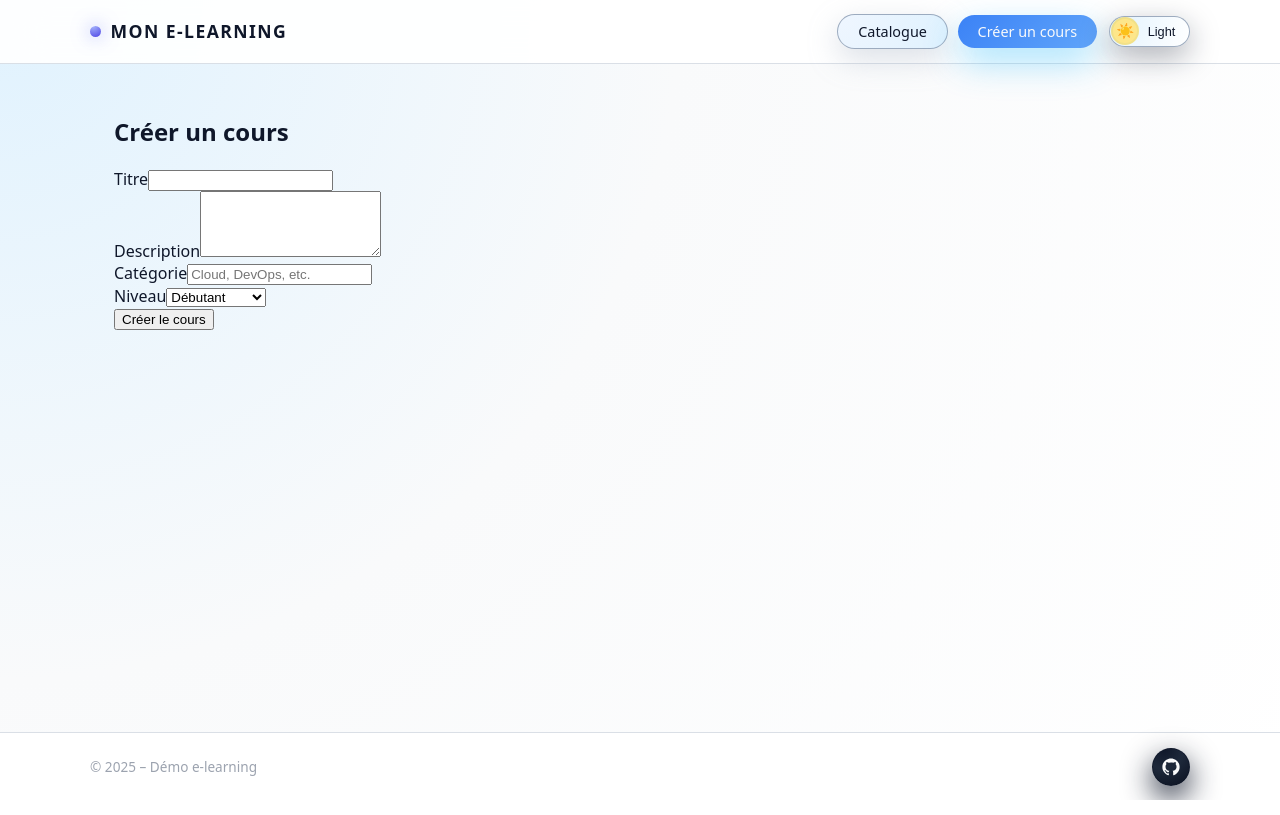
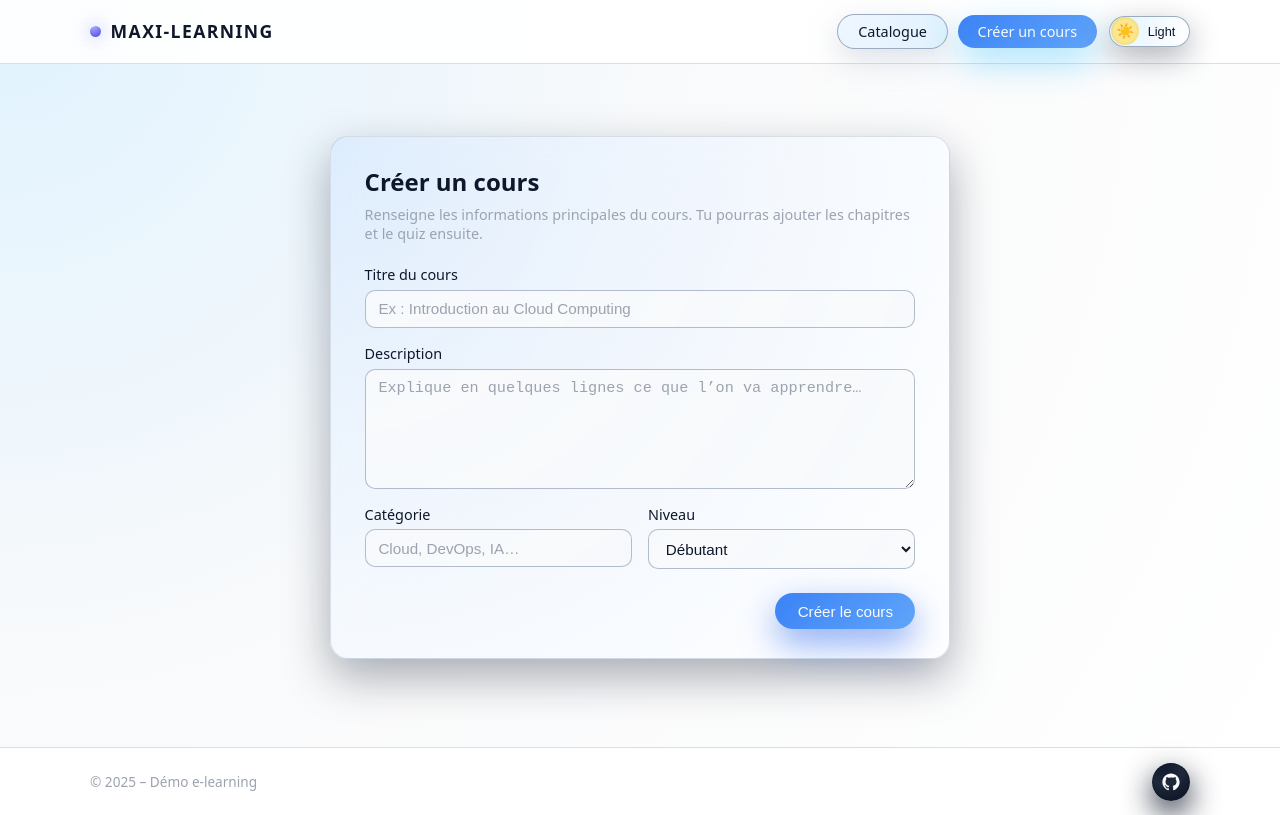
Before and after one commit to Juenzo/CloudComputing-Project, a React (Create React App) app in the folder frontend/: page /courses/new in a window 1280 px wide. Built offline with nearby package versions, Linux system fonts and the light colour scheme.

Commit message:
fix(front): resolve issues in course creation flow

```diff
--- a/frontend/src/App.tsx
+++ b/frontend/src/App.tsx
@@ -40,7 +40,7 @@ const App: React.FC = () => {
           <div className="container header-content">
             <Link to="/" className="logo">
               <span className="logo-dot" />
-              Mon E-learning
+              Maxi-learning
             </Link>
 
             <div className="header-right">
--- a/frontend/src/index.css
+++ b/frontend/src/index.css
@@ -314,3 +314,178 @@ a {
     align-items: flex-start;
   }
 }
+/* ===========================
+   Page : Création de cours
+   =========================== */
+
+.course-create {
+  padding: 2.5rem 0 3rem;
+  display: flex;
+  justify-content: center;
+}
+
+.course-create-card {
+  width: 100%;
+  max-width: 620px;
+  border-radius: 18px;
+  padding: 1.8rem 2.1rem;
+  border: 1px solid var(--header-border);
+  box-shadow: 0 18px 45px rgba(15, 23, 42, 0.35);
+  backdrop-filter: blur(18px);
+}
+
+/* Variante selon le thème */
+
+.app.theme-dark .course-create-card {
+  background: radial-gradient(
+      circle at top left,
+      rgba(148, 163, 184, 0.08),
+      rgba(15, 23, 42, 0.96)
+    );
+}
+
+.app.theme-light .course-create-card {
+  background: radial-gradient(
+      circle at top left,
+      rgba(191, 219, 254, 0.35),
+      rgba(255, 255, 255, 0.96)
+    );
+}
+
+/* Header du formulaire */
+
+.course-create-header h2 {
+  margin: 0 0 0.4rem;
+  font-size: 1.5rem;
+}
+
+.course-create-header p {
+  margin: 0 0 1.4rem;
+  font-size: 0.9rem;
+  color: #9ca3af;
+}
+
+/* Formulaire */
+
+.course-form {
+  display: flex;
+  flex-direction: column;
+  gap: 1rem;
+}
+
+.course-form-row {
+  display: flex;
+  gap: 1rem;
+}
+
+@media (max-width: 640px) {
+  .course-form-row {
+    flex-direction: column;
+  }
+}
+
+.course-form-group {
+  display: flex;
+  flex-direction: column;
+  gap: 0.35rem;
+  flex: 1;
+}
+
+.course-form-group label {
+  font-size: 0.9rem;
+  font-weight: 500;
+}
+
+.course-form-group input,
+.course-form-group textarea,
+.course-form-group select {
+  border-radius: 10px;
+  border: 1px solid rgba(148, 163, 184, 0.7);
+  padding: 0.6rem 0.8rem;
+  font-size: 0.95rem;
+  outline: none;
+  background: rgba(15, 23, 42, 0.04);
+  color: inherit;
+  transition: border-color 0.15s ease, box-shadow 0.15s ease,
+    background 0.15s ease;
+}
+
+.app.theme-dark .course-form-group input,
+.app.theme-dark .course-form-group textarea,
+.app.theme-dark .course-form-group select {
+  background: rgba(15, 23, 42, 0.9);
+}
+
+.app.theme-light .course-form-group input,
+.app.theme-light .course-form-group textarea,
+.app.theme-light .course-form-group select {
+  background: rgba(248, 250, 252, 0.95);
+}
+
+.course-form-group input::placeholder,
+.course-form-group textarea::placeholder {
+  color: #9ca3af;
+}
+
+.course-form-group textarea {
+  resize: vertical;
+  min-height: 120px;
+}
+
+.course-form-group input:focus,
+.course-form-group textarea:focus,
+.course-form-group select:focus {
+  border-color: rgba(59, 130, 246, 0.9);
+  box-shadow: 0 0 0 2px rgba(59, 130, 246, 0.35);
+}
+
+/* Bouton */
+
+.course-form-actions {
+  margin-top: 0.5rem;
+  display: flex;
+  justify-content: flex-end;
+}
+
+.course-btn-primary {
+  border: none;
+  border-radius: 999px;
+  padding: 0.6rem 1.4rem;
+  font-size: 0.95rem;
+  font-weight: 500;
+  cursor: pointer;
+  color: #f9fafb;
+  background: var(--nav-primary-bg);
+  box-shadow: 0 14px 35px rgba(37, 99, 235, 0.55);
+  transition: transform 0.12s ease, box-shadow 0.12s ease,
+    background 0.12s ease, opacity 0.12s ease;
+}
+
+.course-btn-primary:hover:not(:disabled) {
+  transform: translateY(-1px) scale(1.02);
+  background: var(--nav-primary-hover-bg);
+  box-shadow: 0 20px 50px rgba(37, 99, 235, 0.7);
+}
+
+.course-btn-primary:disabled {
+  opacity: 0.6;
+  cursor: default;
+  box-shadow: 0 8px 20px rgba(15, 23, 42, 0.35);
+}
+
+/* Erreur */
+
+.course-form-error {
+  margin: 0 0 0.75rem;
+  padding: 0.5rem 0.75rem;
+  border-radius: 10px;
+  font-size: 0.85rem;
+  background: rgba(248, 113, 113, 0.1);
+  border: 1px solid rgba(239, 68, 68, 0.7);
+  color: #fecaca;
+}
+
+.app.theme-light .course-form-error {
+  color: #b91c1c;
+  background: #fee2e2;
+}
--- a/frontend/src/pages/CourseCreatePage.tsx
+++ b/frontend/src/pages/CourseCreatePage.tsx
@@ -28,7 +28,9 @@ const CourseCreatePage: React.FC = () => {
   const [error, setError] = useState<string>("");
 
   const handleChange = (
-    e: React.ChangeEvent<HTMLInputElement | HTMLTextAreaElement | HTMLSelectElement>
+    e: React.ChangeEvent<
+      HTMLInputElement | HTMLTextAreaElement | HTMLSelectElement
+    >
   ) => {
     const { name, value } = e.target;
     setForm((prev) => ({ ...prev, [name]: value }));
@@ -51,8 +53,6 @@ const CourseCreatePage: React.FC = () => {
       }
 
       const created: CourseResponse = await res.json();
-
-      // Redirige vers la page détail du cours
       navigate(`/courses/${created.id}`);
     } catch (err) {
       const message = err instanceof Error ? err.message : "Erreur inconnue";
@@ -63,24 +63,32 @@ const CourseCreatePage: React.FC = () => {
   };
 
   return (
-    <div>
+    <section className="course-create">
+      <div className="course-create-card">
+        <div className="course-create-header">
           <h2>Créer un cours</h2>
+          <p>
+            Renseigne les informations principales du cours. Tu pourras ajouter
+            les chapitres et le quiz ensuite.
+          </p>
+        </div>
 
-      {error && <p className="error">Erreur : {error}</p>}
+        {error && <p className="course-form-error">Erreur : {error}</p>}
 
-      <form onSubmit={handleSubmit} className="form">
-        <div className="form-group">
-          <label htmlFor="title">Titre</label>
+        <form onSubmit={handleSubmit} className="course-form">
+          <div className="course-form-group">
+            <label htmlFor="title">Titre du cours</label>
             <input
               id="title"
               name="title"
               value={form.title}
               onChange={handleChange}
               required
+              placeholder="Ex : Introduction au Cloud Computing"
             />
           </div>
 
-        <div className="form-group">
+          <div className="course-form-group">
             <label htmlFor="description">Description</label>
             <textarea
               id="description"
@@ -88,21 +96,23 @@ const CourseCreatePage: React.FC = () => {
               value={form.description}
               onChange={handleChange}
               rows={4}
+              placeholder="Explique en quelques lignes ce que l’on va apprendre…"
             />
           </div>
 
-        <div className="form-group">
+          <div className="course-form-row">
+            <div className="course-form-group">
               <label htmlFor="category">Catégorie</label>
               <input
                 id="category"
                 name="category"
                 value={form.category}
                 onChange={handleChange}
-            placeholder="Cloud, DevOps, etc."
+                placeholder="Cloud, DevOps, IA…"
               />
             </div>
 
-        <div className="form-group">
+            <div className="course-form-group">
               <label htmlFor="level">Niveau</label>
               <select
                 id="level"
@@ -115,12 +125,20 @@ const CourseCreatePage: React.FC = () => {
                 <option value="advanced">Avancé</option>
               </select>
             </div>
+          </div>
 
-        <button type="submit" disabled={loading}>
-          {loading ? "Création..." : "Créer le cours"}
+          <div className="course-form-actions">
+            <button
+              type="submit"
+              className="course-btn-primary"
+              disabled={loading}
+            >
+              {loading ? "Création en cours..." : "Créer le cours"}
             </button>
+          </div>
         </form>
       </div>
+    </section>
   );
 };
 
```
Lines whose indentation alone changed are shown as unchanged.
